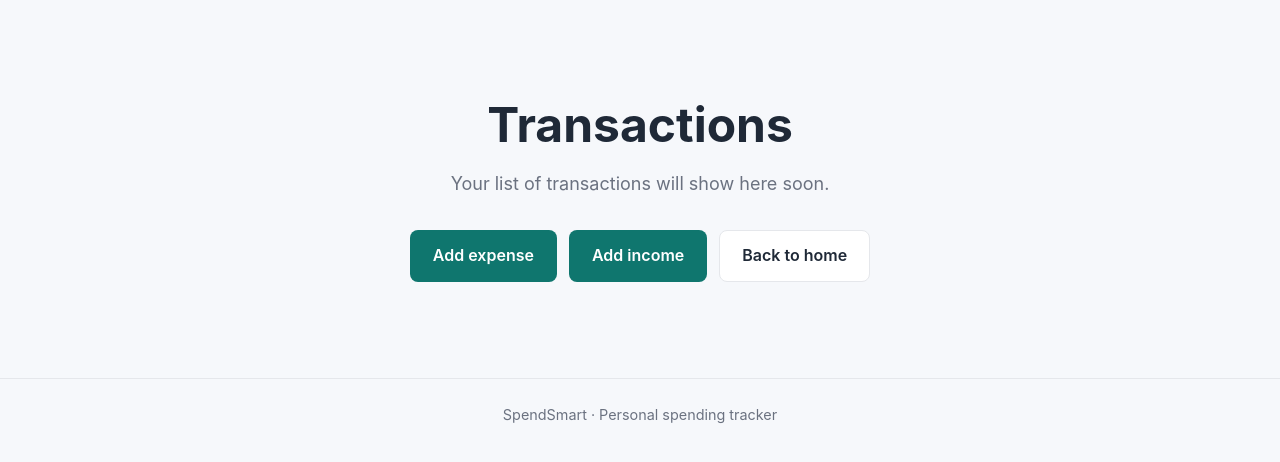
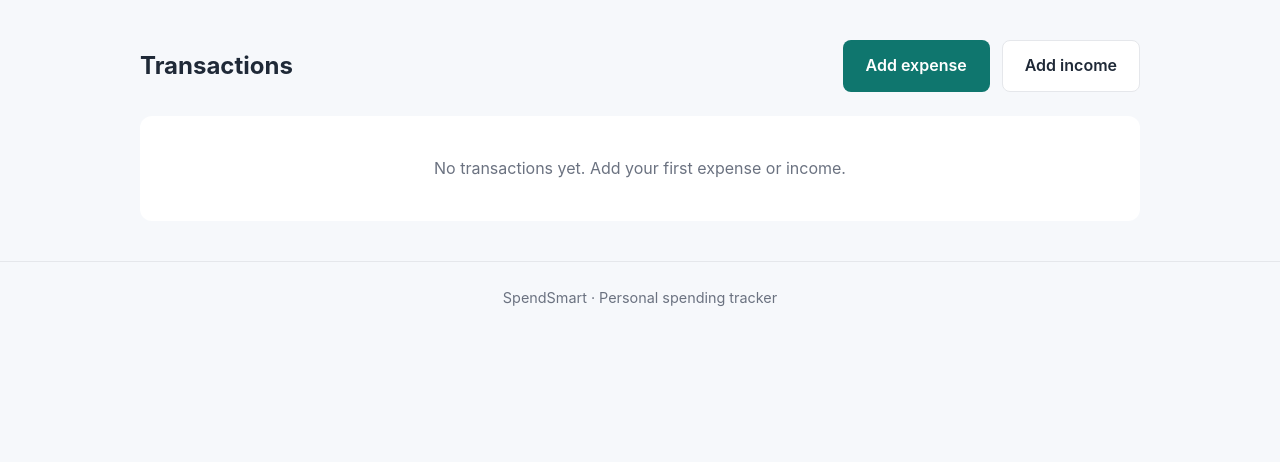
Before and after one commit to raialiakbar/SpendSmart, a Flask app: page /transactions/ in a window 1280 px wide. Shown: the part 65-527 px from the top of the page. Run offline with Flask 3, Linux system fonts and the light colour scheme; the visitor is signed in with stand-in values (Sample User, id 1); some libraries are stand-ins or nearby versions.

Commit message:
feat: list transactions

```diff
--- a/app/static/css/style.css
+++ b/app/static/css/style.css
@@ -397,3 +397,71 @@ footer {
   color: #198754;
   font-weight: 600;
 }
+
+
+/* Transactions List */
+.transactions-section {
+  padding: 40px 0;
+}
+
+.transactions-header {
+  display: flex;
+  flex-wrap: wrap;
+  align-items: center;
+  justify-content: space-between;
+  gap: 16px;
+  margin-bottom: 24px;
+}
+
+.transactions-header .hero-actions {
+  justify-content: flex-start;
+}
+
+.table-wrapper {
+  overflow-x: auto;
+  background: var(--surface);
+  border-radius: var(--radius);
+  box-shadow: 0 4px 20px rgba(0, 0, 0, 0.08);
+}
+
+.transactions-table {
+  width: 100%;
+  border-collapse: collapse;
+}
+
+.transactions-table th,
+.transactions-table td {
+  padding: 12px 16px;
+  text-align: left;
+  border-bottom: 1px solid var(--border);
+}
+
+.transactions-table th {
+  color: var(--muted);
+  font-size: 0.9rem;
+}
+
+.transactions-table tr:last-child td {
+  border-bottom: none;
+}
+
+.transactions-table .amount {
+  text-align: right;
+  white-space: nowrap;
+}
+
+.amount.expense {
+  color: #b91c1c;
+}
+
+.amount.income {
+  color: #198754;
+}
+
+.empty-state {
+  padding: 40px;
+  text-align: center;
+  color: var(--muted);
+  background: var(--surface);
+  border-radius: var(--radius);
+}
--- a/app/templates/transactions.html
+++ b/app/templates/transactions.html
@@ -3,13 +3,44 @@
 {% block title %}Transactions - SpendSmart{% endblock %}
 
 {% block content %}
-  <section class="hero">
-    <h1>Transactions</h1>
-    <p>Your list of transactions will show here soon.</p>
-    <div class="hero-actions">
-      <a href="{{ url_for('transactions.add_transaction', type='expense') }}" class="btn btn-primary">Add expense</a>
-      <a href="{{ url_for('transactions.add_transaction', type='income') }}" class="btn btn-primary">Add income</a>
-      <a href="{{ url_for('main.index') }}" class="btn btn-outline">Back to home</a>
+  <section class="transactions-section">
+    <div class="transactions-header">
+      <h1>Transactions</h1>
+      <div class="hero-actions">
+        <a href="{{ url_for('transactions.add_transaction', type='expense') }}" class="btn btn-primary">Add expense</a>
+        <a href="{{ url_for('transactions.add_transaction', type='income') }}" class="btn btn-outline">Add income</a>
+      </div>
     </div>
+
+    {% if transactions %}
+    <div class="table-wrapper">
+      <table class="transactions-table">
+        <thead>
+          <tr>
+            <th>Date</th>
+            <th>Type</th>
+            <th>Category</th>
+            <th class="amount">Amount</th>
+            <th>Description</th>
+          </tr>
+        </thead>
+        <tbody>
+          {% for transaction in transactions %}
+          <tr>
+            <td>{{ transaction.date.strftime('%d.%m.%Y') }}</td>
+            <td>{{ transaction_types[transaction.type] }}</td>
+            <td>{{ transaction.category }}</td>
+            <td class="amount {{ transaction.type }}">
+              {{ '-' if transaction.type == 'expense' else '+' }}{{ '%.2f' % transaction.amount }} {{ transaction.user.currency }}
+            </td>
+            <td>{{ transaction.description or '' }}</td>
+          </tr>
+          {% endfor %}
+        </tbody>
+      </table>
+    </div>
+    {% else %}
+    <p class="empty-state">No transactions yet. Add your first expense or income.</p>
+    {% endif %}
   </section>
 {% endblock %}
--- a/app/transactions.py
+++ b/app/transactions.py
@@ -75,7 +75,16 @@ def parse_transaction_form(form):
 @transactions.route("/")
 @login_required
 def list_transactions():
-    return render_template("transactions.html")
+    user_transactions = (
+        Transaction.query.filter_by(user_id=session["user_id"])
+        .order_by(Transaction.date.desc(), Transaction.id.desc())
+        .all()
+    )
+    return render_template(
+        "transactions.html",
+        transactions=user_transactions,
+        transaction_types=TRANSACTION_TYPES,
+    )
 
 
 def render_form(form, title, status=200):
```
Also changed, not shown: tests/test_transactions.py (+10 -0 lines).
